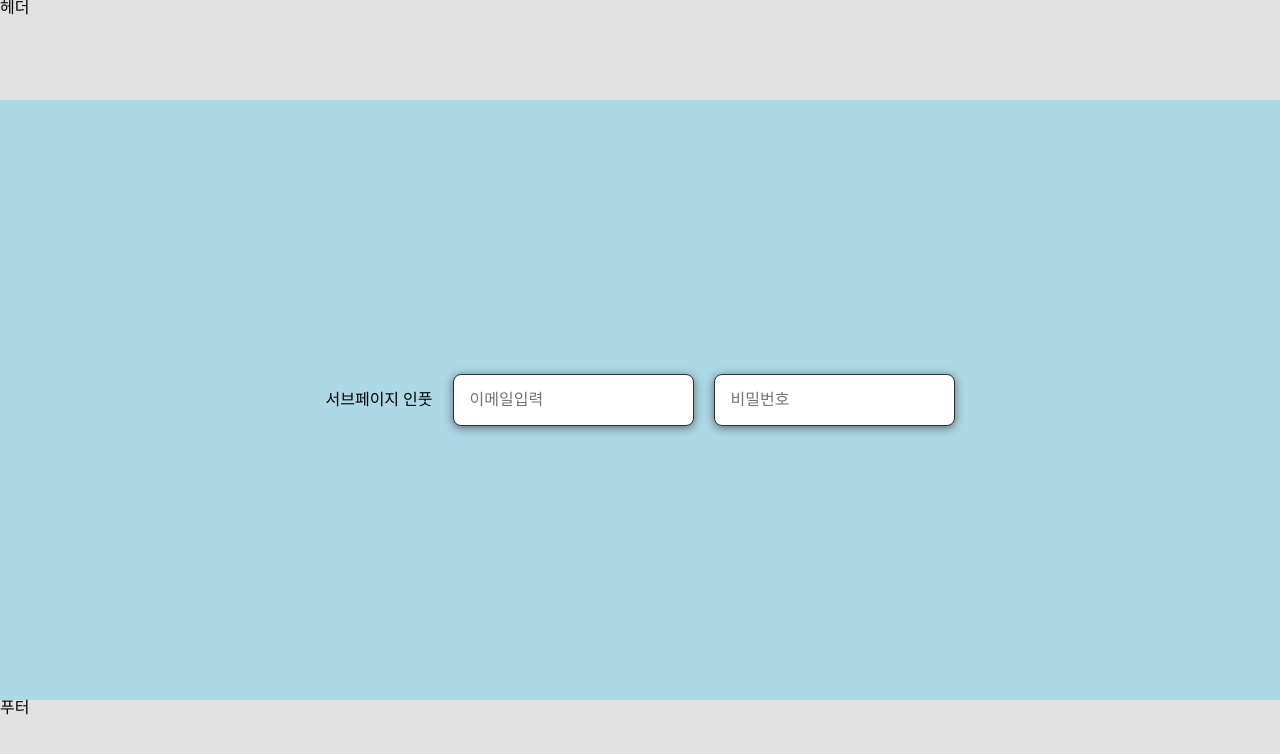
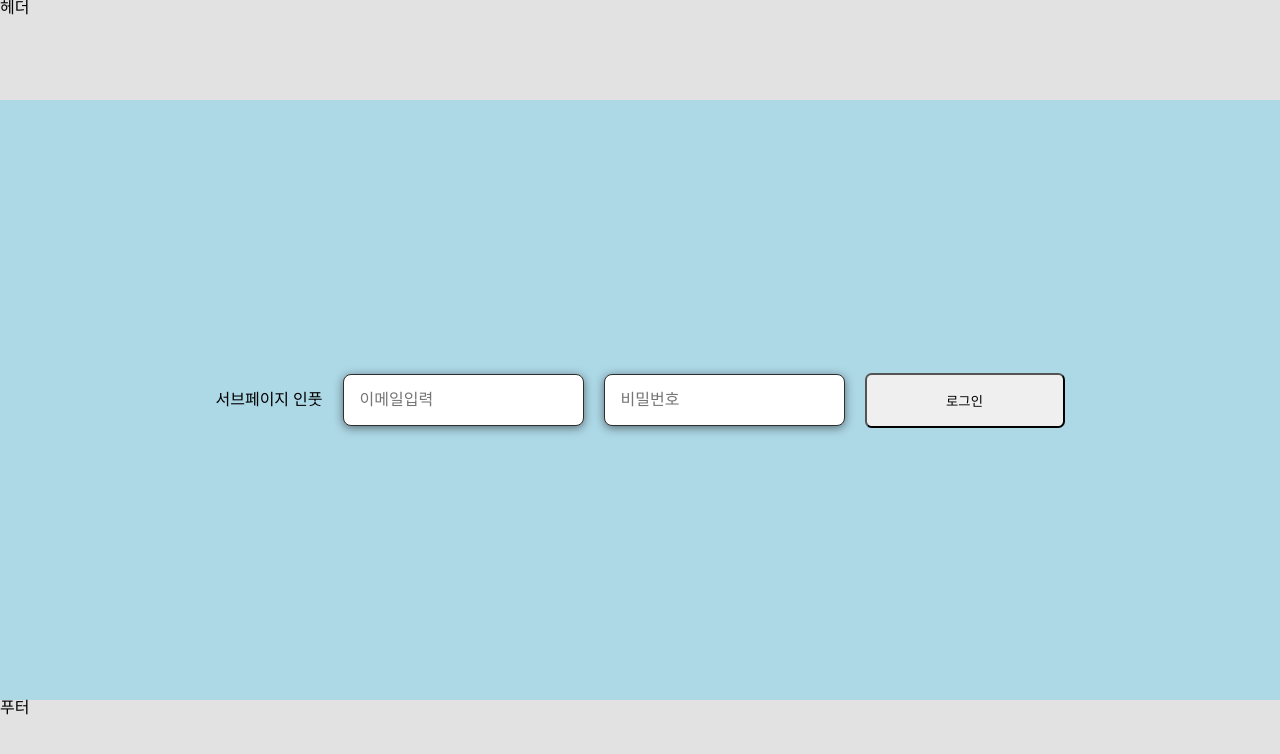
Before and after one commit to kbc1235/front-task, a React (Vite) app in the folder task/: page / in a window 1280 px wide. Shown: the top 754 px of the page. Built offline with nearby package versions, Linux system fonts and the light colour scheme.

Commit message:
input usestate로 값 넣기

```diff
--- a/task/src/api/index.ts
+++ b/task/src/api/index.ts
@@ -9,7 +9,7 @@ interface propsType{
 
 
 
-export function postDate() {
+export default function loginRequest() {
   try {
     const response = axios.post(
       "http://dev-api.riskzero.ai/auth/authenticate",
@@ -17,7 +17,8 @@ export function postDate() {
         headers: { Authorization: `Bearer ${token}` },
       }
     );
-    console.log(response);
+
+    return console.log(response);
   } catch (error) {
     console.log(error);
   }
--- a/task/src/components/InputBox.tsx
+++ b/task/src/components/InputBox.tsx
@@ -1,5 +1,3 @@
-
-import { useState } from 'react';
 import styled from 'styled-components';
 
 interface propsType{
@@ -16,9 +14,8 @@ const Input = styled.input`
 `
 
 const InputBox = ({type, placeholder}:propsType)=>{
-
   return(
-    <Input type={type} placeholder={placeholder}/>
+    <Input type={type} placeholder={placeholder} />
   )
 }
 // const InputBox = ({propsText}:propsType)=>{
--- a/task/src/pages/Signin.tsx
+++ b/task/src/pages/Signin.tsx
@@ -1,5 +1,8 @@
 import styled from "styled-components";
 import InputBox from "../components/InputBox";
+import loginRequest from "../api/index";
+import { useState } from "react";
+
 
 const SigninBox = styled.main`
   display: flex;
@@ -10,13 +13,34 @@ const SigninBox = styled.main`
   align-items: center;
   gap: 20px;
 `
+const LoginBtn = styled.button`
+  width:200px;
+  padding:16px;
+  border-radius: 0.5em;
+  &:active{
+    color: tomato;
+  }
+`
+
+
+
 
 const Signin = ()=>{
+  const [email, setEmail] = useState("");
+  const [password, setPassword] = useState("");
+
+  const onChangeEmail = (e: React.ChangeEvent<HTMLInputElement>) => {
+    setEmail(e.target.value);
+  }
   return(
     <SigninBox>
       서브페이지 인풋
-      <InputBox type='email' placeholder="이메일입력" />
+      <InputBox
+      type='email'
+      placeholder="이메일입력"
+      />
       <InputBox type='password' placeholder="비밀번호" />
+      <LoginBtn type='button' onClick={loginRequest}>로그인</LoginBtn>
     </SigninBox>
   )
 }
```
